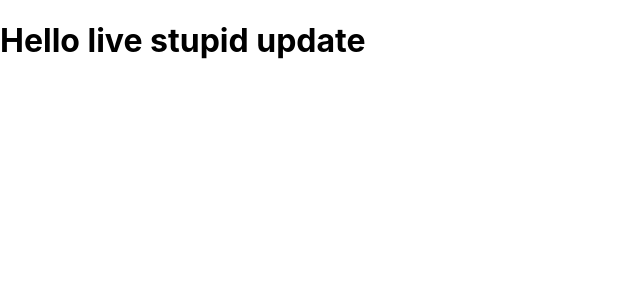
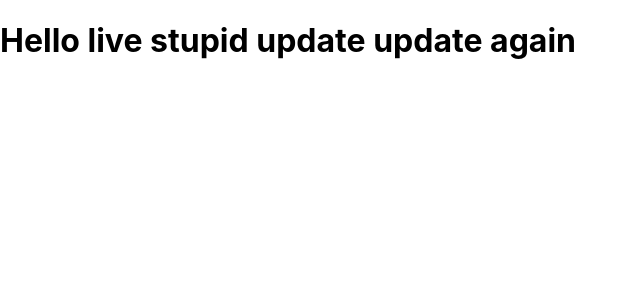
Before and after one commit to VarunSH-15-11-2001/Company-Software, a React (Create React App) app in the folder conf-book/: page / in a window 1280 px wide. Shown: the top 300 px of the page, without its empty margins (0-640 px from the left). Built offline with nearby package versions, Linux system fonts and the light colour scheme.

Commit message:
version0
more trials

```diff
--- a/conf-book/src/App.js
+++ b/conf-book/src/App.js
@@ -1,7 +1,7 @@
 function App() {
   return (
     <div>
-      <h1>Hello live stupid update </h1>
+      <h1>Hello live stupid update update again</h1>
     </div>
   );
 }
```
